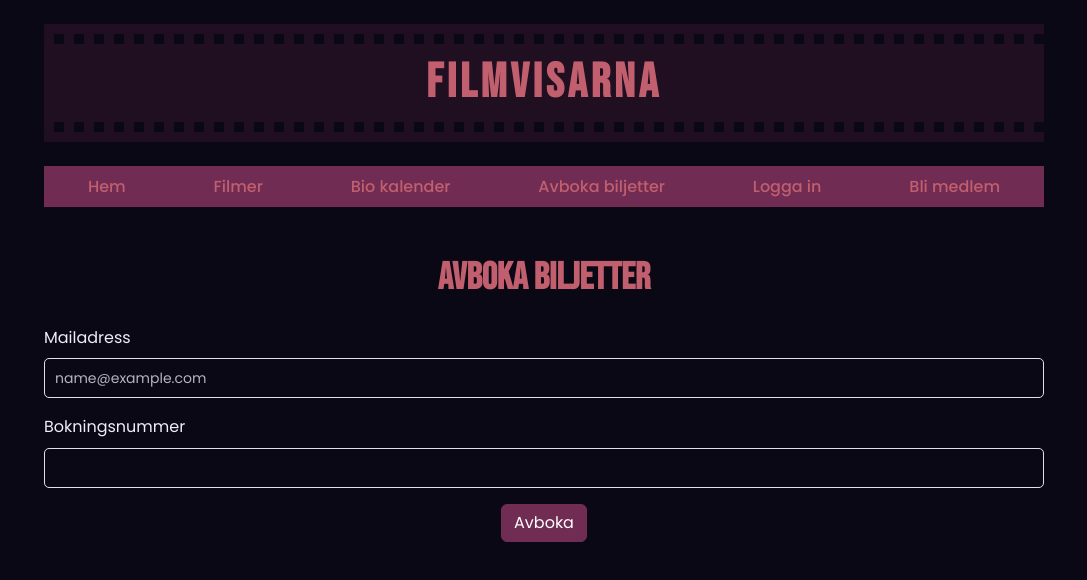
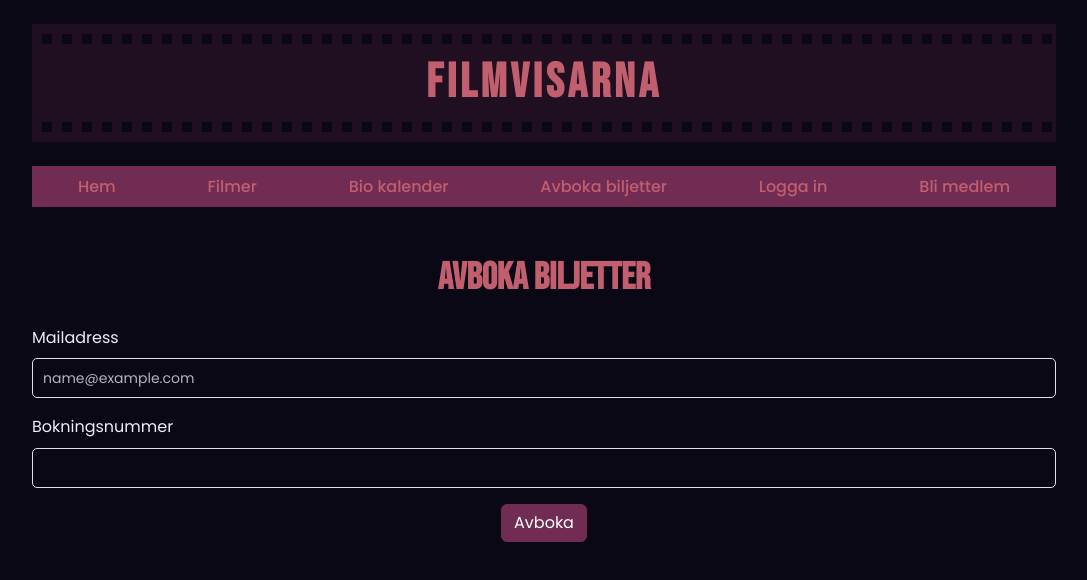
Before and after one commit to staraii/filmvisarna, a React (Vite) app: page /avboka in a window 1280 px wide. Shown: the top 580 px of the page, without its empty margins (96-1183 px from the left). Built offline with nearby package versions, Linux system fonts and the light colour scheme.

Commit message:
Update
fixed width issues

```diff
--- a/src/App.css
+++ b/src/App.css
@@ -1,5 +1,5 @@
 #root {
-  width: 1000px;
+ max-width: 1280px;
   margin: 0 auto;
   /* Center horizontally */
   text-align: center;
--- a/src/components/MovieCalendar/MovieCalendar.css
+++ b/src/components/MovieCalendar/MovieCalendar.css
@@ -1,5 +1,6 @@
 .Movie-Calendar {
   text-align: center;
+  width: 1024px;
 }
 
 .Days {
--- a/src/pages/Cancel-Tickets/Cancel-Tickets.css
+++ b/src/pages/Cancel-Tickets/Cancel-Tickets.css
@@ -1,4 +1,6 @@
-.Cancel-Tickets {}
+.Cancel-Tickets {
+  width: 1024px;
+}
 
 .Cancel-Tickets-Text {
   margin: 1.5rem;
```
